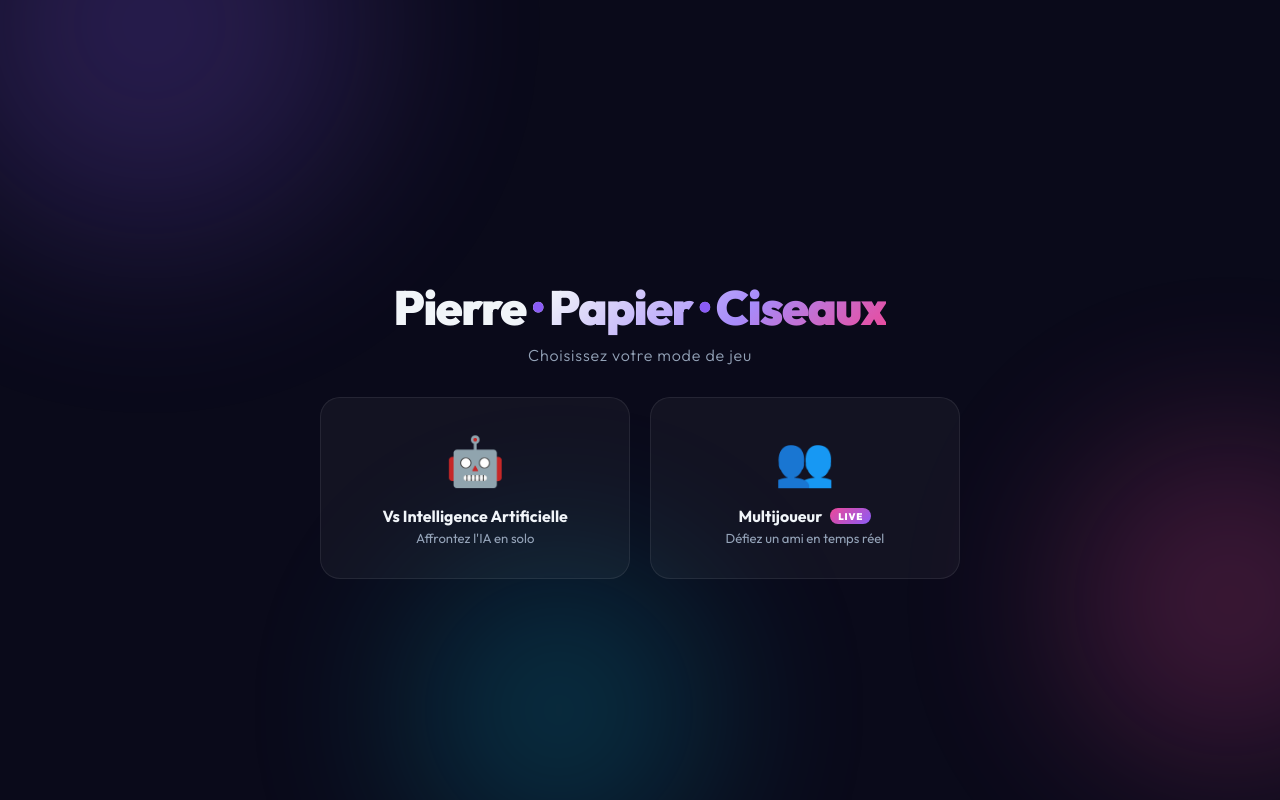
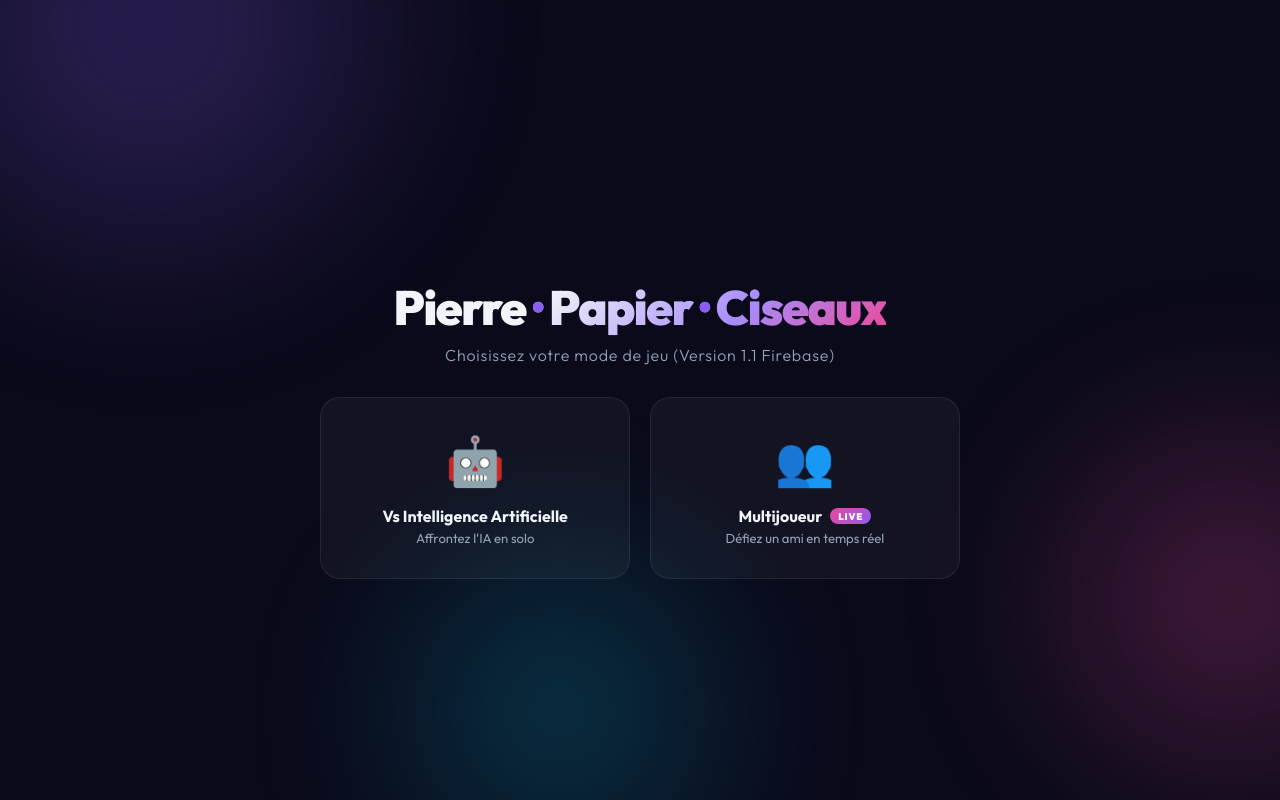
Before and after one commit to jayriri60-ai/exercice, a plain HTML site: page index.html in a window 1280 px wide. Drawn offline with Linux system fonts and the light colour scheme.

Commit message:
Update title for cache busting

```diff
--- a/index.html
+++ b/index.html
@@ -3,7 +3,7 @@
 <head>
   <meta charset="UTF-8" />
   <meta name="viewport" content="width=device-width, initial-scale=1.0" />
-  <title>Pierre Papier Ciseaux ✂️</title>
+  <title>Pierre Papier Ciseaux ✂️ v1.1</title>
   <meta name="description" content="Jeu de Pierre Papier Ciseaux — Solo vs IA ou Multijoueur en temps réel" />
   <link rel="preconnect" href="https://fonts.googleapis.com" />
   <link href="https://fonts.googleapis.com/css2?family=Outfit:wght@300;400;600;700;900&display=swap" rel="stylesheet" />
@@ -37,7 +37,7 @@
   <div class="screen" id="screen-mode">
     <header class="header">
       <h1 class="title">Pierre <span class="accent">·</span> Papier <span class="accent">·</span> Ciseaux</h1>
-      <p class="subtitle">Choisissez votre mode de jeu</p>
+      <p class="subtitle">Choisissez votre mode de jeu (Version 1.1 Firebase)</p>
     </header>
 
     <div class="mode-cards">
```
